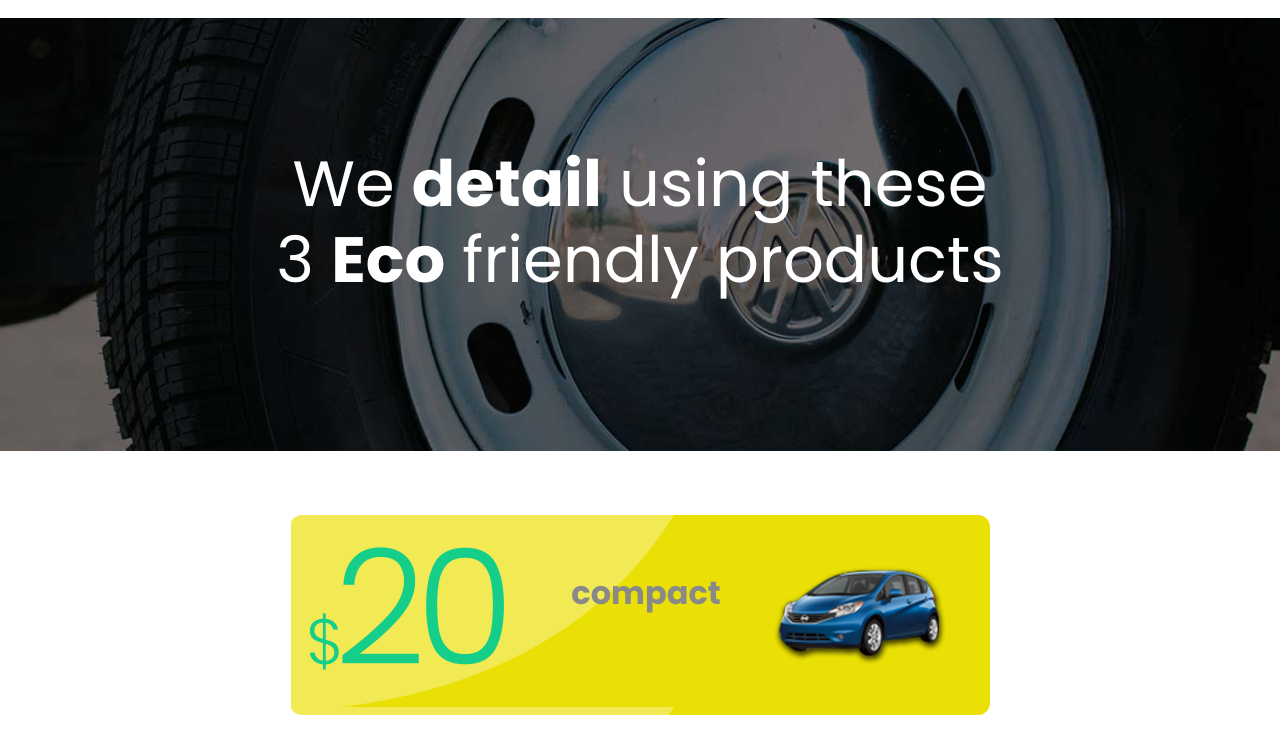
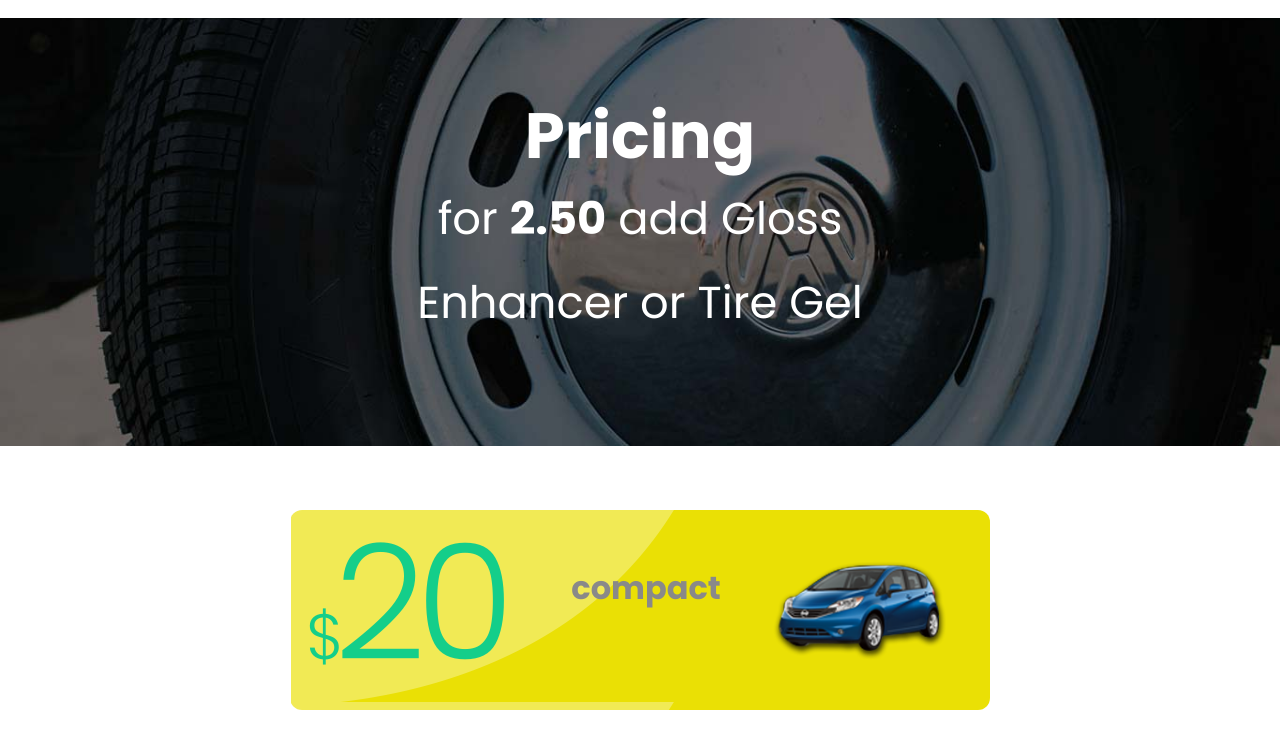
Before and after one commit to pizzapgh/brass-tacks-site, a plain HTML site: page price.html in a window 1280 px wide. Shown: the part 52-791 px from the top of the page. Drawn offline with nearby package versions, Linux system fonts and the light colour scheme.

Commit message:
Update pricing page - html/css header title, css responsive padding for hero.
13min

```diff
--- a/css/theme.css
+++ b/css/theme.css
@@ -70,12 +70,12 @@ ul{
   overflow:hidden;
   background:url("../images/price-hero-s.jpg") no-repeat center bottom / cover;
   background-position: 100% 100%;
-  padding:3em 0;
+  padding:2em 0;
 }
 @media only screen and (min-width:25em){
   .bg-home-hero{padding:4em 0;}
   .bg-service-hero{padding: 5.10em 0; 0;}
-  .bg-price-hero{padding: 5.10em 0; 0;}
+  .bg-price-hero{padding: 3.10em 0; 0;}
 }
 @media only screen and (min-width:38em){
   .bg-home-hero{background:url("../images/home-hero-m.jpg") no-repeat center bottom / cover;}
@@ -85,7 +85,7 @@ ul{
 @media only screen and (min-width:60em){
   .bg-home-hero{background:url("../images/home-hero-l.jpg") no-repeat center bottom / cover; padding:8em 0;)}
   .bg-service-hero{  background:url("../images/service-hero-l.jpg") no-repeat center bottom / cover; padding:8em 0;}
-  .bg-price-hero{  background:url("../images/price-hero-l.jpg") no-repeat center bottom / cover; padding:8em 0;}
+  .bg-price-hero{  background:url("../images/price-hero-l.jpg") no-repeat center bottom / cover; padding:5em 0;}
 }
 .bg-primary{
   overflow:hidden;
--- a/price.html
+++ b/price.html
@@ -30,7 +30,7 @@
       <ul class="list-group menu">
         <li class="list-group__item--inline"><a href="index.html">Home</a></li>
         <li class="list-group__item--inline"><a href="service.html">Service</a></li>
-        <li class="list-group__item--inline"><a href="pricing.html">Pricing</a></li>
+        <li class="list-group__item--inline"><a href="price.html">Pricing</a></li>
         <li class="list-group__item--inline"><a href="#contact">Contact</a></li>
       </ul>
     </nav> <!-- end nav -->
@@ -38,7 +38,7 @@
   <div class="bg-price-hero">
     <div class="grid center">
       <div class="unit unit-xs-1 unit-s-1 unit-m-1 unit-l-1">
-        <h1 class="h1-xs h1-s h1-m h1-l">We <span class="heavy-title-primary">detail</span> using these <br> <span class="h2-smaller">3 <span class="heavy-title-primary">Eco</span> friendly products</h1></span>
+        <h1 class="h1-xs h1-s h1-m h1-l"><span class="heavy-title-primary">Pricing</span> <br> <span class="h1-smaller"> for <span class="heavy-title-primary">2.50</span> add Gloss <br> Enhancer or Tire Gel</h1></span>
       </div>
     </div>
   </div>
```
